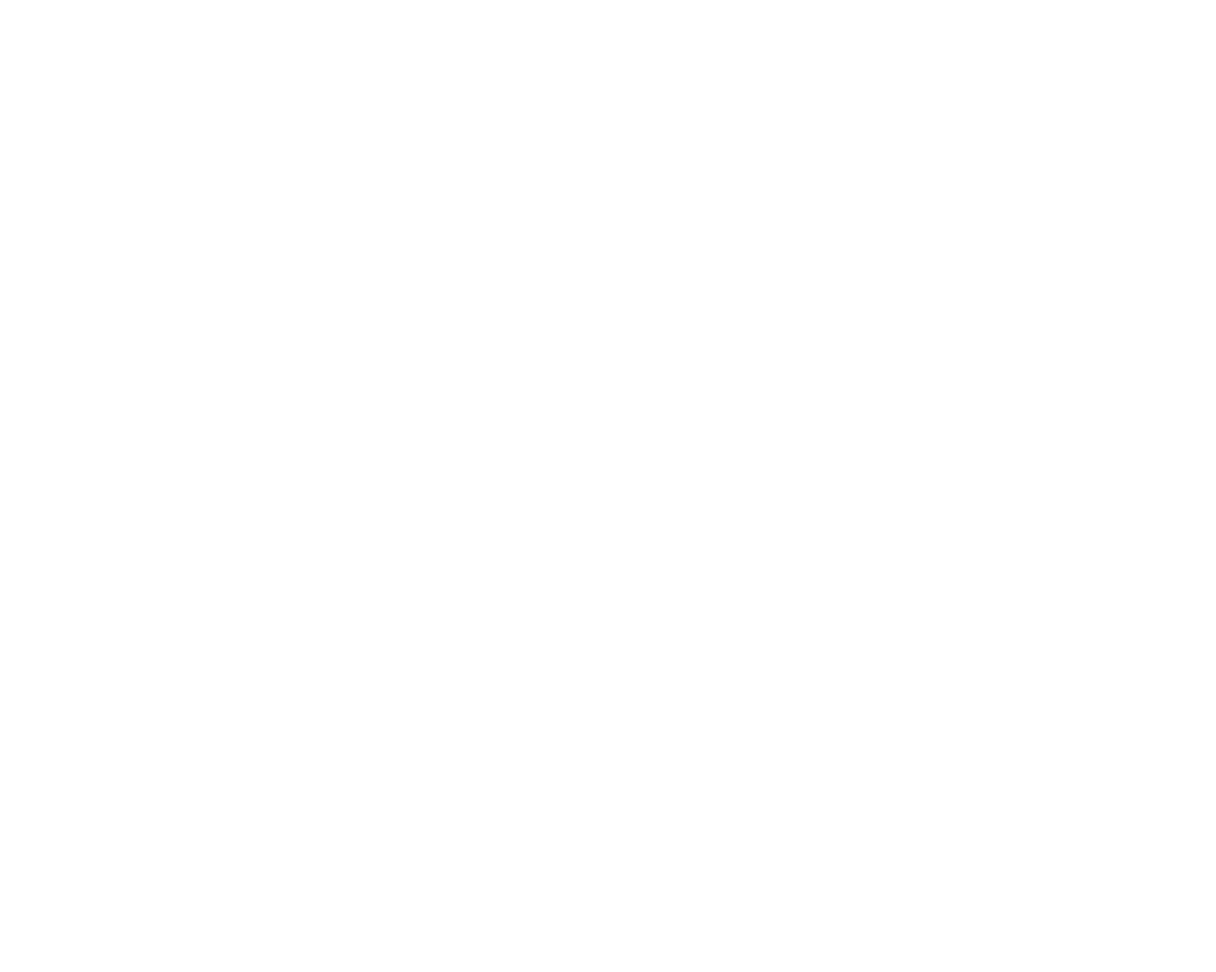
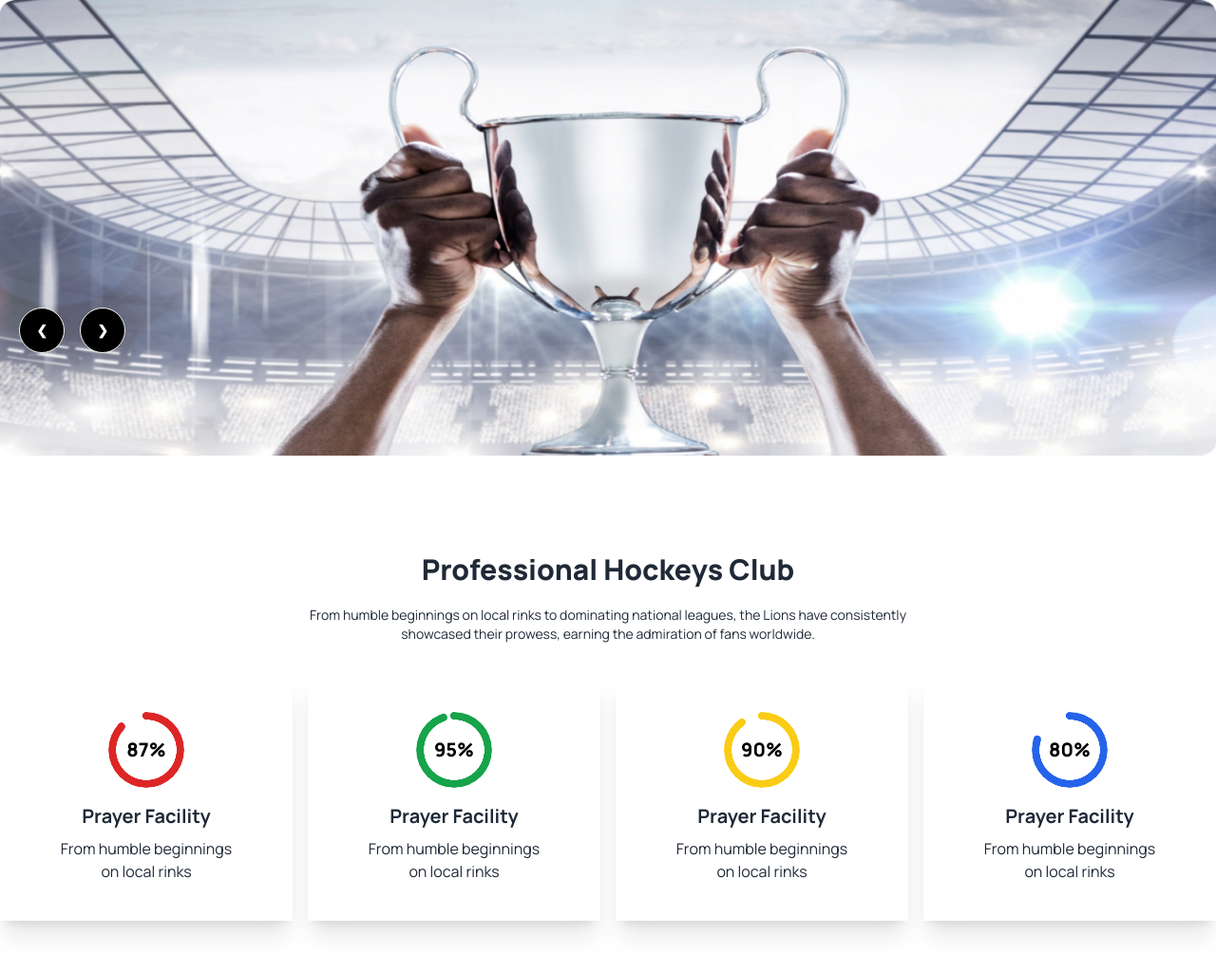
Before and after one commit to sofiulalom/hocky-web-site, a plain HTML site: page index.html in a window 1280 px wide. Shown: the whole page at 95% size. Before the commit the page ends 800 px from the top, so only its background shows below. Drawn offline with nearby package versions, Linux system fonts and the light colour scheme.

Commit message:
banner and propetional section addeed

```diff
--- a/index.html
+++ b/index.html
@@ -4,7 +4,7 @@
     <meta charset="UTF-8">
     <meta http-equiv="X-UA-Compatible" content="IE=edge">
     <meta name="viewport" content="width=device-width, initial-scale=1.0">
-    <title>Document</title>
+    <title>Hockey  </title>
        <!-- talwinds and daisy ui link -->
         <link href="https://cdn.jsdelivr.net/npm/daisyui@4.10.2/dist/full.min.css" rel="stylesheet" type="text/css" />
         <script src="https://cdn.tailwindcss.com"></script>
@@ -24,10 +24,69 @@
 </head>
 <body class="manrope">
     <header class="container mx-auto">
+        <div class="carousel w-full">
+        <div id="slide1" class="carousel-item relative w-full ">
+           <img src="./Image/1.png" class="w-full h-[60vh] rounded-md"  />
+            <div class="absolute flex justify-center lg:justify-start  gap-4 lg:transform -translate-y-3/4  transform-translate-y-1/2  left-5 right-5 lg:left-5 lg:right-5 top-1/2 lg:top-3/4">
+            <a href="#slide2" class="btn btn-circle bg-black text-white">❮</a>
+            <a href="#slide2" class="btn btn-circle  bg-black text-white">❯</a>
+            </div>
+        </div>
+        <div id="slide2" class="carousel-item relative w-full">
+            <img src="./Image/2.png" class="w-full h-[60vh]" />
+            <div class="absolute flex justify-center lg:justify-start  gap-4 lg:transform -translate-y-3/4  transform-translate-y-1/2  left-5 right-5 lg:left-5 lg:right-5 top-1/2 lg:top-3/4">
+            <a href="#slide1" class="btn btn-circle  bg-black text-white">❮</a>
+            <a href="#slide1" class="btn btn-circle  bg-black text-white">❯</a>
+            </div>
+        </div>
 
+        </div>
     </header>
-    <main>
+    <!-- main sections  -->
+    <main class="container mx-auto">
+        <!-- Professional section start -->
+        <section class="container mx-auto my-24">
+            <div class="mb-8">
+                <h2 class="text-3xl font-extrabold text-center mb-5">Professional Hockeys Club</h2>
+                <p class="text-sm w-1/2 text-center mx-auto">From humble beginnings on local rinks to dominating national leagues, the Lions have consistently showcased their prowess, earning the admiration of fans worldwide. </p>
+            </div>
+            <!--  container grid tampltes -->
+            <div class="grid grid-cols-1 lg:grid-cols-4 gap-4">
+                <!-- first progres cardd -->
+               <div class="text-center py-10 px-8 border-solid  shadow-xl">
+                     <div class="radial-progress mb-4 text-red-600" style="--value:87;" role="progressbar"><span class='text-black font-extrabold text-xl'> 87%</span></div>
+                  <div class="text-center">
+                    <h2 class="text-xl font-bold mb-2">Prayer Facility</h2>
+                    <p class="">From humble beginnings <br> on local rinks</p>
+                  </div>
+               </div>
+                <!-- second progres cardd -->
+               <div class="text-center py-10 px-8 border-solid  shadow-xl ">
+                     <div class="radial-progress mb-4 text-green-600" style="--value:95;" role="progressbar"><span class='text-black font-extrabold text-xl'> 95%</span></div>
+                  <div class="text-center">
+                    <h2 class="text-xl font-bold mb-2">Prayer Facility</h2>
+                    <p class="">From humble beginnings <br> on local rinks</p>
+                  </div>
+               </div>
+                <!-- thred progres cardd -->
+               <div class="text-center  py-10 px-8 border-solid  shadow-xl ">
+                     <div class="radial-progress mb-4 text-yellow-400" style="--value:90;" role="progressbar"><span class='text-black font-extrabold text-xl'> 90%</span></div>
+                  <div class="text-center">
+                    <h2 class="text-xl font-bold mb-2">Prayer Facility</h2>
+                    <p class="">From humble beginnings <br> on local rinks</p>
+                  </div>
+               </div>
+                <!-- fourth progres cardd -->
+               <div class="text-center py-10 px-8 border-solid  shadow-xl">
+                     <div class="radial-progress  mb-4 text-blue-600" style="--value:80;" role="progressbar"><span class='text-black font-extrabold text-xl'> 80%</span></div>
+                  <div class="text-center">
+                    <h2 class="text-xl font-bold mb-2">Prayer Facility</h2>
+                    <p >From humble beginnings <br> on local rinks</p>
+                  </div>
+               </div>
 
+            </div>
+        </section>
     </main>
     <footer>
 
```
